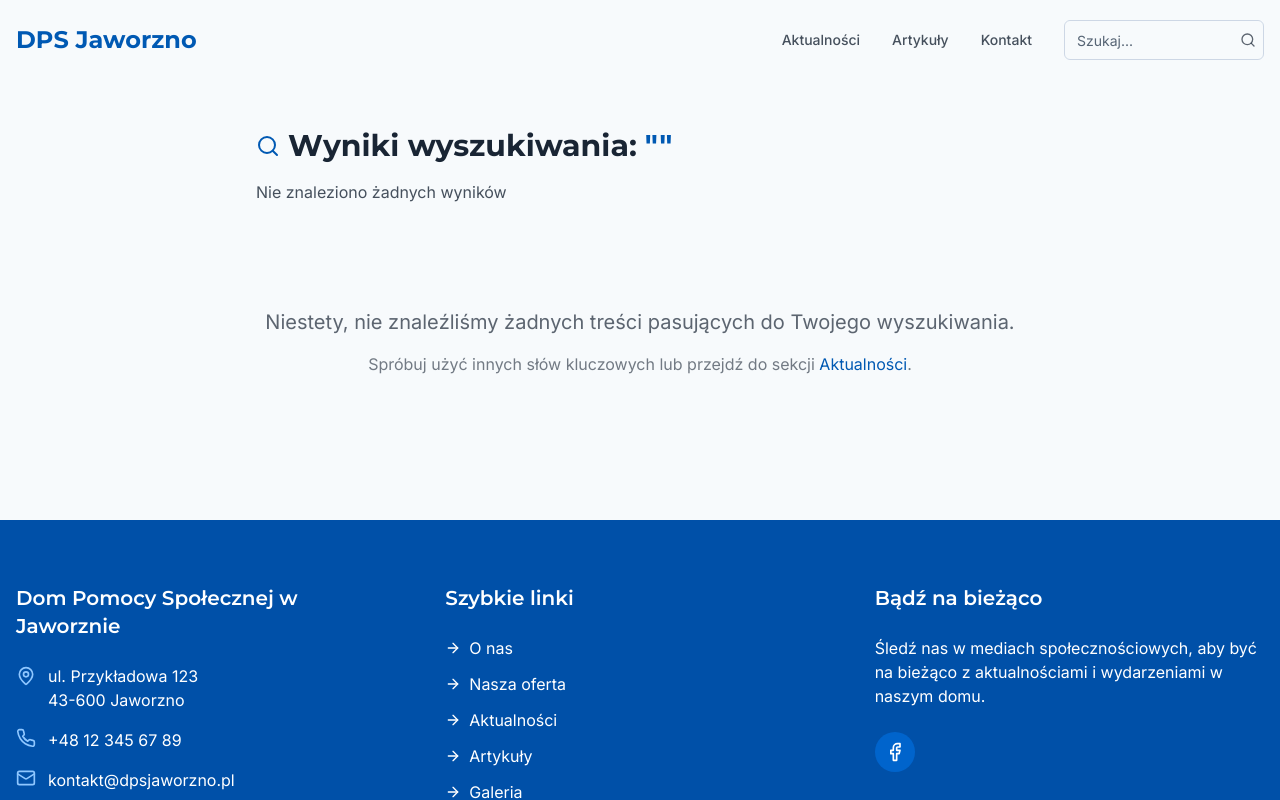
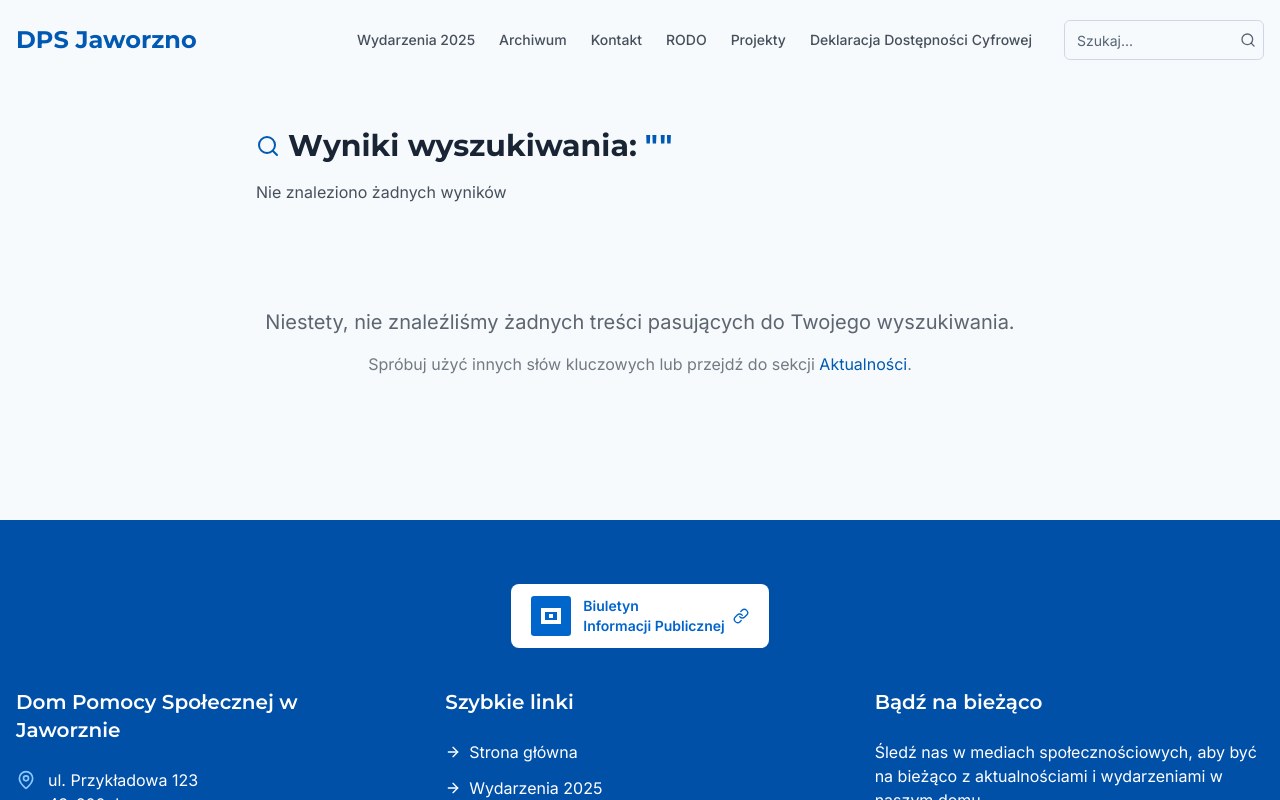
Before and after one commit to skoruppa/social-support-layout, a React (Vite) app: page /search in a window 1280 px wide. Shown: the top 800 px of the page. Built offline with nearby package versions, Linux system fonts and the light colour scheme.

Commit message:
Add navigation and footer links
Add new navigation items and a link to BIP in the footer.

```diff
--- a/src/App.tsx
+++ b/src/App.tsx
@@ -23,6 +23,12 @@ const App = () => (
           <Route path="/news/:slug" element={<NewsArticle />} />
           <Route path="/articles/:slug" element={<Article />} />
           <Route path="/search" element={<SearchResults />} />
+          <Route path="/events-2025" element={<NotFound />} />
+          <Route path="/archive" element={<NotFound />} />
+          <Route path="/contact" element={<NotFound />} />
+          <Route path="/rodo" element={<NotFound />} />
+          <Route path="/projects" element={<NotFound />} />
+          <Route path="/accessibility-declaration" element={<NotFound />} />
           {/* ADD ALL CUSTOM ROUTES ABOVE THE CATCH-ALL "*" ROUTE */}
           <Route path="*" element={<NotFound />} />
         </Routes>
--- a/src/components/Footer.tsx
+++ b/src/components/Footer.tsx
@@ -7,7 +7,8 @@ import {
   Mail,
   Clock,
   Facebook,
-  ArrowRight
+  ArrowRight,
+  Link as LinkIcon
 } from 'lucide-react';
 
 const Footer: React.FC = () => {
@@ -16,6 +17,33 @@ const Footer: React.FC = () => {
   return (
     <footer className="bg-blue-900 text-white pt-16 pb-8">
       <div className="container mx-auto px-4">
+        {/* BIP Banner */}
+        <div className="flex justify-center mb-10">
+          <a
+            href="https://www.bip.gov.pl/"
+            target="_blank"
+            rel="noopener noreferrer"
+            className="flex items-center bg-white text-blue-800 px-5 py-3 rounded-lg hover:bg-blue-50 transition-colors"
+            aria-label="Biuletyn Informacji Publicznej"
+          >
+            <div className="flex items-center">
+              <div className="mr-3">
+                <svg width="40" height="40" viewBox="0 0 100 100" fill="none" xmlns="http://www.w3.org/2000/svg">
+                  <rect width="100" height="100" rx="8" fill="#0066CC" />
+                  <path d="M25 30H75V70H25V30Z" fill="white" />
+                  <path d="M35 40H65V60H35V40Z" fill="#0066CC" />
+                  <path d="M45 45H55V55H45V45Z" fill="white" />
+                </svg>
+              </div>
+              <div className="font-semibold">
+                <span className="block text-sm">Biuletyn</span>
+                <span className="block text-sm">Informacji Publicznej</span>
+              </div>
+            </div>
+            <LinkIcon className="ml-2 h-4 w-4" />
+          </a>
+        </div>
+
         <div className="grid grid-cols-1 md:grid-cols-3 gap-10">
           <div>
             <h3 className="font-heading text-xl font-semibold mb-6">Dom Pomocy Społecznej w Jaworznie</h3>
@@ -43,12 +71,13 @@ const Footer: React.FC = () => {
             <h3 className="font-heading text-xl font-semibold mb-6">Szybkie linki</h3>
             <ul className="space-y-3">
               {[
-                { text: 'O nas', path: '/about' },
-                { text: 'Nasza oferta', path: '/services' },
-                { text: 'Aktualności', path: '/news' },
-                { text: 'Artykuły', path: '/articles' },
-                { text: 'Galeria', path: '/gallery' },
+                { text: 'Strona główna', path: '/' },
+                { text: 'Wydarzenia 2025', path: '/events-2025' },
+                { text: 'Archiwum', path: '/archive' },
                 { text: 'Kontakt', path: '/contact' },
+                { text: 'RODO', path: '/rodo' },
+                { text: 'Projekty', path: '/projects' },
+                { text: 'Deklaracja Dostępności Cyfrowej', path: '/accessibility-declaration' },
               ].map((link) => (
                 <li key={link.path}>
                   <Link
--- a/src/components/Header.tsx
+++ b/src/components/Header.tsx
@@ -1,20 +1,24 @@
 
 import React, { useState, useEffect } from 'react';
 import { Link, useLocation, useNavigate } from 'react-router-dom';
-import { Menu, X, Search } from 'lucide-react';
+import { Menu, X, Search, CalendarDays, Archive, Contact, FileText, Folder } from 'lucide-react';
 import { cn } from '@/lib/utils';
 import { Input } from '@/components/ui/input';
 
 interface NavigationItem {
   name: string;
   href: string;
+  icon?: React.ElementType;
 }
 
 const navigation: NavigationItem[] = [
   { name: 'Strona główna', href: '/' },
-  { name: 'Aktualności', href: '/news' },
-  { name: 'Artykuły', href: '/articles' },
-  { name: 'Kontakt', href: '/contact' },
+  { name: 'Wydarzenia 2025', href: '/events-2025', icon: CalendarDays },
+  { name: 'Archiwum', href: '/archive', icon: Archive },
+  { name: 'Kontakt', href: '/contact', icon: Contact },
+  { name: 'RODO', href: '/rodo', icon: FileText },
+  { name: 'Projekty', href: '/projects', icon: Folder },
+  { name: 'Deklaracja Dostępności Cyfrowej', href: '/accessibility-declaration', icon: FileText },
 ];
 
 const Header: React.FC = () => {
@@ -63,7 +67,7 @@ const Header: React.FC = () => {
 
         {/* Desktop Navigation with Search */}
         <div className="hidden md:flex items-center space-x-8">
-          <nav className="flex space-x-8">
+          <nav className="flex space-x-6">
             {navigation.map((item, index) => (
               <Link
                 key={item.name}
```
